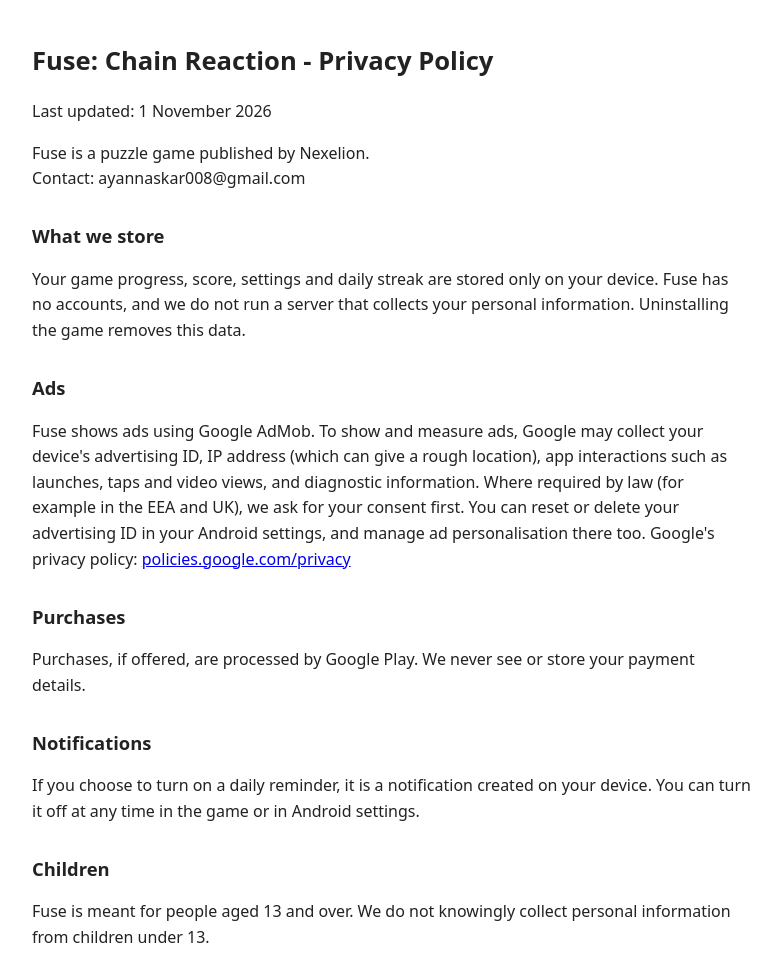
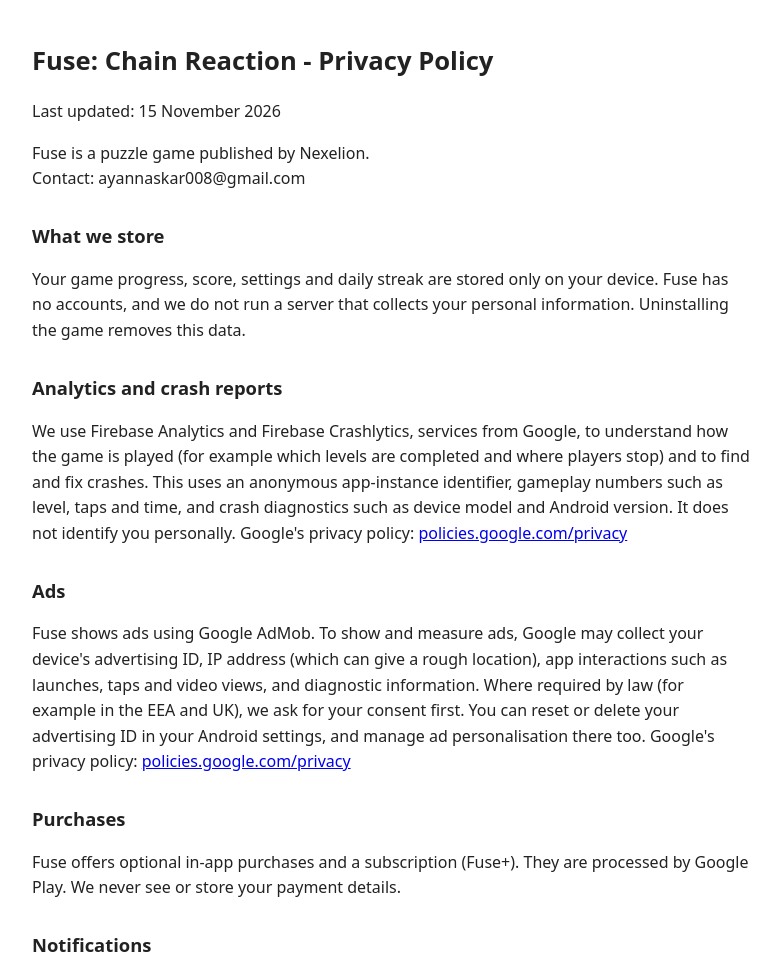
Before and after one commit to nexelion-apps/fuse-privacy, a plain HTML site: page index.html in a window 1280 px wide. Shown: the top 963 px of the page, without its empty margins (248-1029 px from the left). Drawn offline with Linux system fonts and the light colour scheme.

Commit message:
Update index.html

```diff
--- a/index.html
+++ b/index.html
@@ -5,24 +5,27 @@
 <meta name="viewport" content="width=device-width, initial-scale=1">
 <title>Fuse: Chain Reaction - Privacy Policy</title>
 <style>
-  body { font-family: system-ui, sans-serif; max-width: 720px; margin: 0 auto; padding: 24px 16px; line-height: 1.6; color: #222; }
-  h1 { font-size: 1.6em; }
-  h2 { font-size: 1.15em; margin-top: 1.6em; }
+body { font-family: system-ui, sans-serif; max-width: 720px; margin: 0 auto; padding: 24px 16px; line-height: 1.6; color: #222; }
+h1 { font-size: 1.6em; }
+h2 { font-size: 1.15em; margin-top: 1.6em; }
 </style>
 </head>
 <body>
 <h1>Fuse: Chain Reaction - Privacy Policy</h1>
-<p>Last updated: 1 November 2026</p>
+<p>Last updated: 15 November 2026</p>
 <p>Fuse is a puzzle game published by Nexelion.<br>Contact: ayannaskar008@gmail.com</p>
 
 <h2>What we store</h2>
 <p>Your game progress, score, settings and daily streak are stored only on your device. Fuse has no accounts, and we do not run a server that collects your personal information. Uninstalling the game removes this data.</p>
 
+<h2>Analytics and crash reports</h2>
+<p>We use Firebase Analytics and Firebase Crashlytics, services from Google, to understand how the game is played (for example which levels are completed and where players stop) and to find and fix crashes. This uses an anonymous app-instance identifier, gameplay numbers such as level, taps and time, and crash diagnostics such as device model and Android version. It does not identify you personally. Google's privacy policy: <a href="https://policies.google.com/privacy">policies.google.com/privacy</a></p>
+
 <h2>Ads</h2>
 <p>Fuse shows ads using Google AdMob. To show and measure ads, Google may collect your device's advertising ID, IP address (which can give a rough location), app interactions such as launches, taps and video views, and diagnostic information. Where required by law (for example in the EEA and UK), we ask for your consent first. You can reset or delete your advertising ID in your Android settings, and manage ad personalisation there too. Google's privacy policy: <a href="https://policies.google.com/privacy">policies.google.com/privacy</a></p>
 
 <h2>Purchases</h2>
-<p>Purchases, if offered, are processed by Google Play. We never see or store your payment details.</p>
+<p>Fuse offers optional in-app purchases and a subscription (Fuse+). They are processed by Google Play. We never see or store your payment details.</p>
 
 <h2>Notifications</h2>
 <p>If you choose to turn on a daily reminder, it is a notification created on your device. You can turn it off at any time in the game or in Android settings.</p>
```
